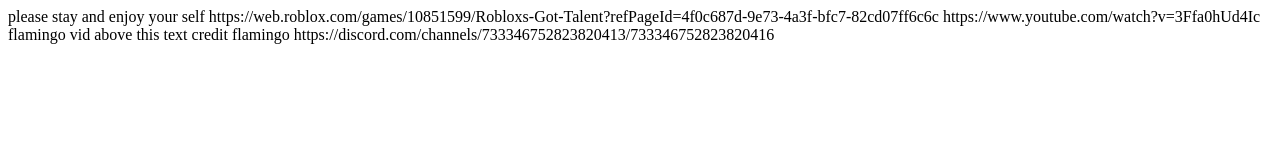
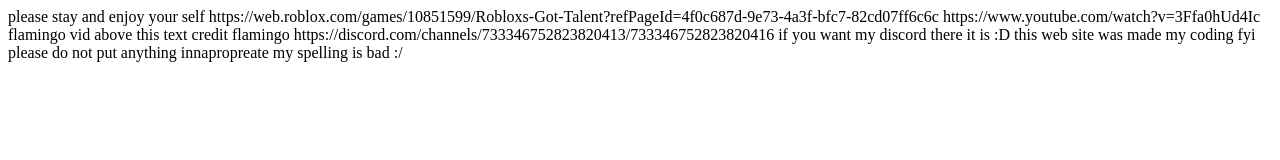
Before and after one commit to joshua-dotcom/joshua-dotcom.github.io, a plain HTML site: page index.html in a window 1280 px wide. Drawn offline with Linux system fonts and the light colour scheme.

Commit message:
Update index.html

```diff
--- a/index.html
+++ b/index.html
@@ -6,5 +6,9 @@
   flamingo vid above this text
   credit flamingo
  https://discord.com/channels/733346752823820413/733346752823820416
+  if you want my discord there it is :D
+  this web site was made my coding fyi
+  please do not put anything innapropreate
+  my spelling is bad :/
 
 </html>
```
